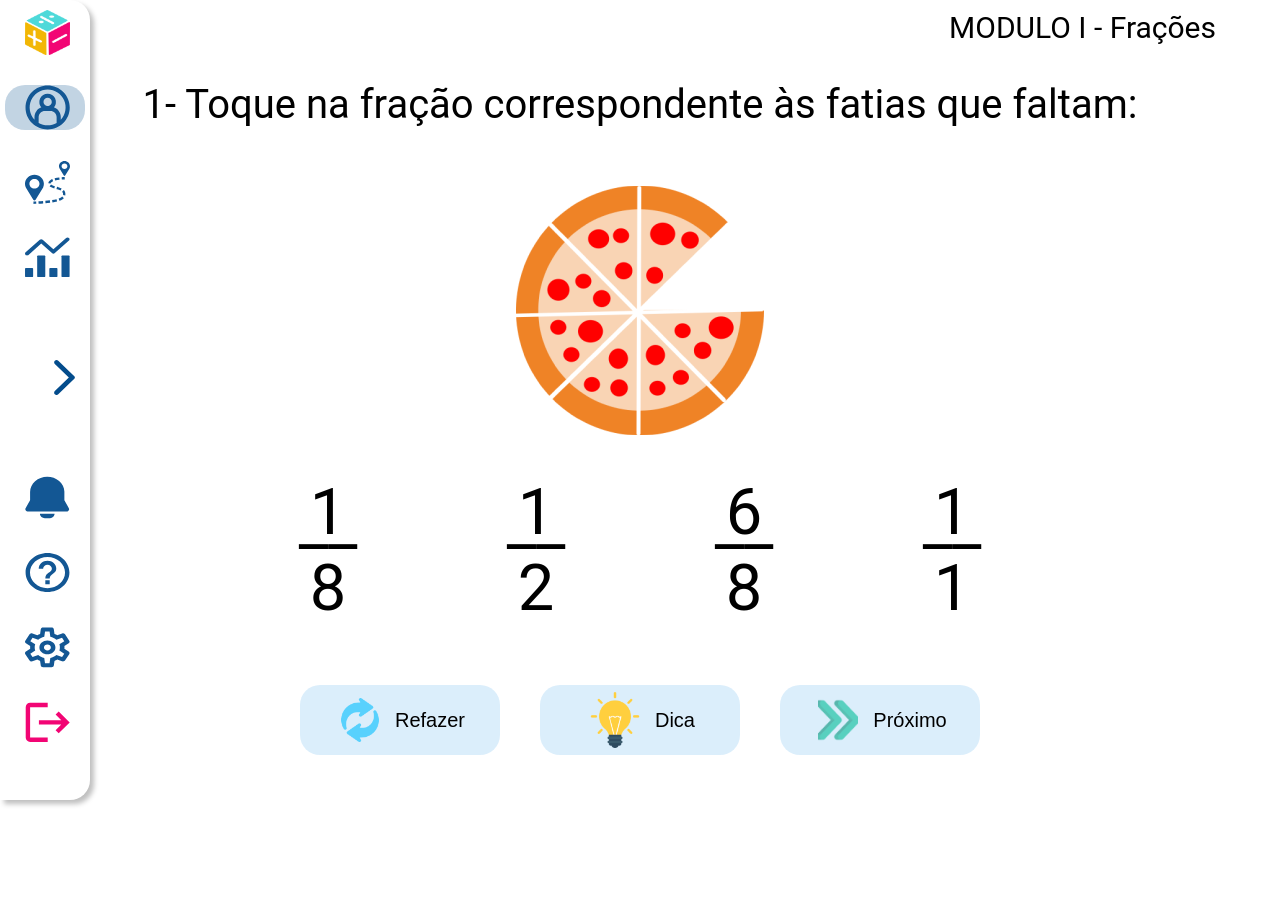
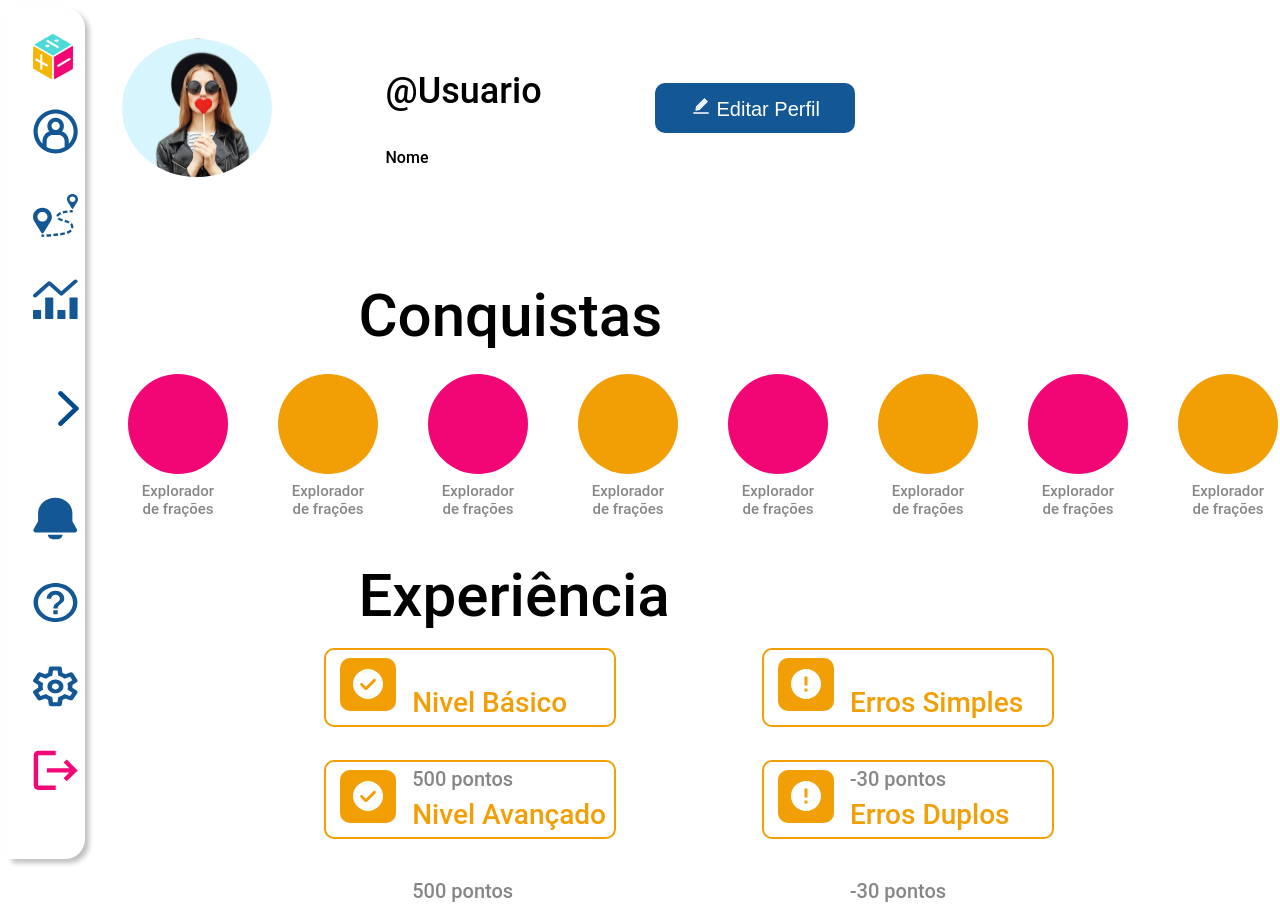
Before and after one commit to ViniciusCalo/NERA_Front, a React (Create React App) app: page /perfil in a window 1280 px wide. Before the commit the page ends 800 px from the top, so only its background shows below. Built offline with nearby package versions, Linux system fonts and the light colour scheme.

Commit message:
creating rotas update 8 files

```diff
--- a/package.json
+++ b/package.json
@@ -6,10 +6,11 @@
     "@testing-library/jest-dom": "^5.17.0",
     "@testing-library/react": "^13.4.0",
     "@testing-library/user-event": "^13.5.0",
+    "bulma": "^0.9.4",
     "react": "^18.2.0",
     "react-dom": "^18.2.0",
     "react-icons": "^4.12.0",
-    "react-router-dom": "^6.20.0",
+    "react-router-dom": "^6.20.1",
     "react-scripts": "5.0.1",
     "styled-components": "^5.3.11",
     "web-vitals": "^2.1.4"
--- a/src/App.js
+++ b/src/App.js
@@ -1,21 +1,33 @@
 import React from 'react';
-import GlobalStyle from './styles/global'
+//import GlobalStyle from './styles/global
 //import TelaLogin from './components/TelaLogin'
-import MenuLateral from './components/MenuLateral'
-//import TelaPerfil from './components/TelaPerfil'
-//import TelaTrilha from './components/TelaTrilha'
-//import TelaModulo from './components/TelaModulo'
+import TelaPerfil from './components/TelaPerfil'
+import TelaTrilha from './components/TelaTrilha'
+import TelaModulo from './components/TelaModulo'
 import TelaQuestao from './components/TelaQuestao'
+import { BrowserRouter, Routes, Route } from "react-router-dom";
+import MenuLateral from './components/MenuLateral';
+
+
 
 
 function App() {
   return (
     <>
-      <MenuLateral />
-      <TelaQuestao />
-      <GlobalStyle />
+    <MenuLateral />
+      <BrowserRouter>
+      <Routes>
+        <Route>
+          <Route path="perfil" element={<TelaPerfil />} />
+          <Route path="trilha" element={<TelaTrilha />} />
+          <Route path="modulo" element={<TelaModulo />} />
+          <Route path="questao" element={<TelaQuestao />} />
+        </Route>
+      </Routes>
+    </BrowserRouter>
     </>
-  );
+
+  )
 }
 
 export default App;
--- a/src/components/MenuLateral/index.js
+++ b/src/components/MenuLateral/index.js
@@ -1,4 +1,4 @@
-import React from 'react'
+import React from "react";
 import * as C from './styles'
 import logo from './img/Icone.png'
 import user from './img/Vector_Perfil.svg'
@@ -13,22 +13,20 @@ import seta from './img/seta.svg'
 
 
 
-
-
 const MenuLateral = () => {
 
   return (
     <C.Menu >
       <C.Lista>
-        <C.Item><C.Link href="#"><C.Icone src={logo} /></C.Link></C.Item>
-        <C.ItemAtivo><C.Item ><C.Link href="#"><C.Icone src={user} /><C.Texto>Perfil</C.Texto></C.Link></C.Item></C.ItemAtivo>
-        <C.Item><C.Link href="#"><C.Icone src={trilha} /><C.Texto>Trilhas</C.Texto></C.Link></C.Item>
+        <C.Item><C.Link ><C.Icone src={logo} /></C.Link></C.Item>
+        <C.Item><C.Link href="/perfil"><C.Icone src={user} /><C.Texto>Perfil</C.Texto></C.Link></C.Item>
+        <C.Item><C.Link href="/trilha"><C.Icone src={trilha} /><C.Texto>Trilhas</C.Texto></C.Link></C.Item>
         <C.Item><C.Link href="#"><C.Icone src={his} /><C.Texto>Historico</C.Texto></C.Link></C.Item>
         <C.Item2><C.Link href="#"><C.Icone2 src={seta} /></C.Link></C.Item2>
         <C.Item><C.Link href="#"><C.Icone src={noti} /><C.Texto>Notificacao</C.Texto></C.Link></C.Item>
         <C.Item><C.Link href="#"><C.Icone src={ajuda} /><C.Texto>Ajuda</C.Texto></C.Link></C.Item>
         <C.Item><C.Link href="#"><C.Icone src={conf} /><C.Texto>Configuração</C.Texto></C.Link></C.Item>
-        <C.Item><C.Link href="#"><C.Icone src={sair} /><C.Texto>Sair</C.Texto></C.Link></C.Item>
+        <C.Item><C.Link><C.Icone src={sair} /><C.Texto>Sair</C.Texto></C.Link></C.Item>
       </C.Lista>
     </C.Menu>
   );
--- a/src/components/MenuLateral/styles.js
+++ b/src/components/MenuLateral/styles.js
@@ -1,11 +1,11 @@
 import styled from "styled-components";
 
-export const Menu = styled.div`
+export const Menu = styled.nav`
     position: fixed;
     height: 100vh;
     background: #ffffff;
     border-radius: 0 20px 20px 0;
-    width: 7%;
+    width: 2%;
     padding: 2%;
     box-shadow: 4px 4px 5px rgba(0, 0, 0, 0.25);
     overflow-x: hidden;
@@ -17,7 +17,7 @@ export const Menu = styled.div`
     align-items: center;
 
     &:hover {
-        width: 20%;
+        width: 15%;
     }
     `;
 
@@ -33,24 +33,25 @@ export const Lista = styled.ul`
 export const Item = styled.li`
     list-style: none;
     width: 100%;
-    margin-bottom: 30px;
+    margin-bottom: 20px;
     margin-left: 20px;
     border-top-left-radius: 20px;
     border-bottom-left-radius: 20px;
+
+    &:hover {
+        width: 95%;
+    border-radius: 20px;
+    background: rgba(3, 76, 140, 0.24);
+    }
     `;
 export const Item2 = styled.li`
 margin-left: 50%;
     list-style: none;
     width: 100%;
-    margin-top: 80px;
-    margin-bottom: 80px;
+    margin-top: 60px;
+    margin-bottom: 60px;
     `;
 
-    export const ItemAtivo = styled.div`
-    width: 95%;
-    border-radius: 20px;
-    background: rgba(3, 76, 140, 0.24);
-    `;
 
 export const Link = styled.a`
     display: flex;
--- a/src/components/TelaModulo/index.js
+++ b/src/components/TelaModulo/index.js
@@ -24,7 +24,7 @@ const TelaModulo = () => {
             <C.textConquista>Modulo Explorador de frações</C.textConquista>
         </C.DivConquista>
         <C.DivModulo>
-            <C.M1 src={modulo} alt='Modulo 1'/>
+            <a href='/questao'><C.M1 src={modulo} alt='Modulo 1'/></a>
             <C.C1 src={caminho1} alt='Caminho do Modulo 1'/>
             <C.M2 src={modulo} alt='Modulo 2'/>
             <C.C2 src={caminho2} alt='Caminho do Modulo 2'/>
--- a/src/components/TelaPerfil/index.js
+++ b/src/components/TelaPerfil/index.js
@@ -1,7 +1,6 @@
 import React from 'react'
 import * as C from './styles'
 import { AiTwotoneEdit } from "react-icons/ai";
-
 //mport MenuLateral from '../MenuLateral'
 import imgPerfil from './img/user.svg'
 import icon1 from './img/icon1.svg'
--- a/src/components/TelaTrilha/index.js
+++ b/src/components/TelaTrilha/index.js
@@ -15,10 +15,11 @@ const TelaTrila = () => {
         <C.TitleHeader>Trilha</C.TitleHeader>
     </C.Header>
     <C.Container>
-        <C.DivTrilha1>
+        <a href='/modulo'><C.DivTrilha1>
             <C.ImgTrilha src={fracao}/>
             <C.TitleTrilha>Trilha de Frações</C.TitleTrilha>
         </C.DivTrilha1>
+        </a>
         <C.DivTrilha2>
             <C.ImgTrilha src={porct}/>
             <C.TitleTrilha>Trilha de porcentagem</C.TitleTrilha>
```
Also changed, not shown: 1 other file (tests, documents, lock files or other folders).
